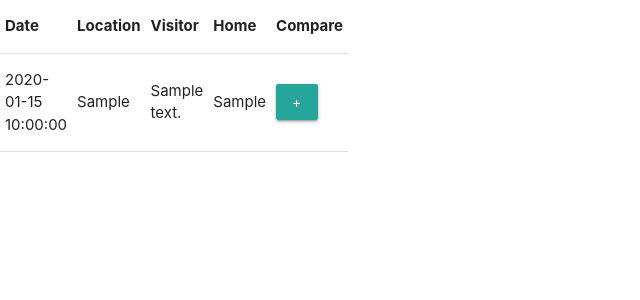
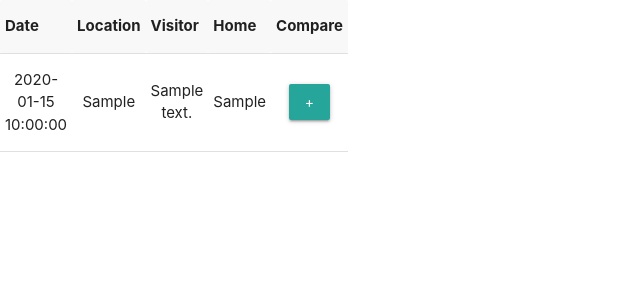
Before and after one commit to mtatran/AphaNBA, a PHP site: page /nba-design2/index.php in a window 1280 px wide. Shown: the top 300 px of the page, without its empty margins (0-640 px from the left). Run offline with PHP 8.4, Linux system fonts and the light colour scheme; tables that the repository leaves empty or names only in its code hold one stand-in row (values such as "Sample post"); some libraries are stand-ins or nearby versions.

Commit message:
index.php
update

```diff
--- a/nba-design2/index.php
+++ b/nba-design2/index.php
@@ -28,7 +28,7 @@
     //echo "ERROR: Could not able to execute $sql. " . mysqli_error($mysqli);
     ?>
 
-        <table name="dataTable">
+        <table class="highlight centered">
             <tr>
                 <th>Date</th>
                 <th>Location</th>
```
